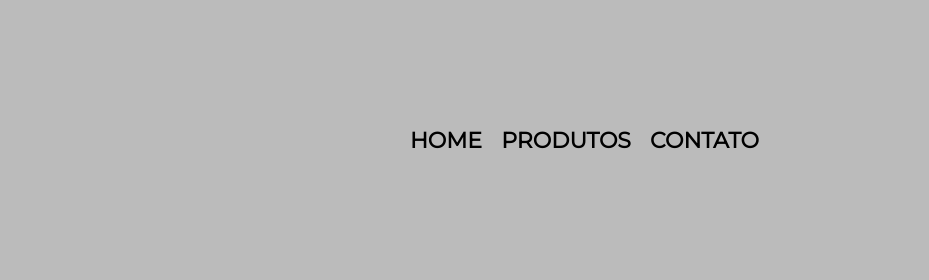
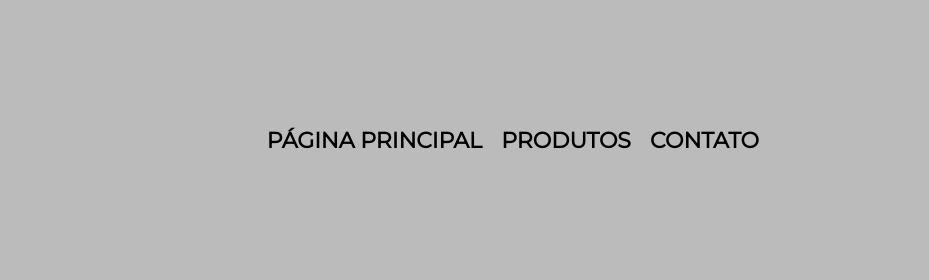
Before and after one commit to Guidocavalcante/barbearia-alura, a plain HTML site: page index.html in a window 1280 px wide. Shown: the top 280 px of the page, 351-1280 px from the left. Drawn offline with Linux system fonts and the light colour scheme.

Commit message:
Alterando nome da link da página principal

```diff
--- a/index.html
+++ b/index.html
@@ -25,7 +25,7 @@
 
 				<nav>
 					<ul>
-						<li><a href="index.html">Home</a></li>
+						<li><a href="index.html">Página Principal</a></li>
 						<li><a href="produtos.html">Produtos</a></li>
 						<li><a href="contato.html">Contato</a></li>
 					</ul>
```
